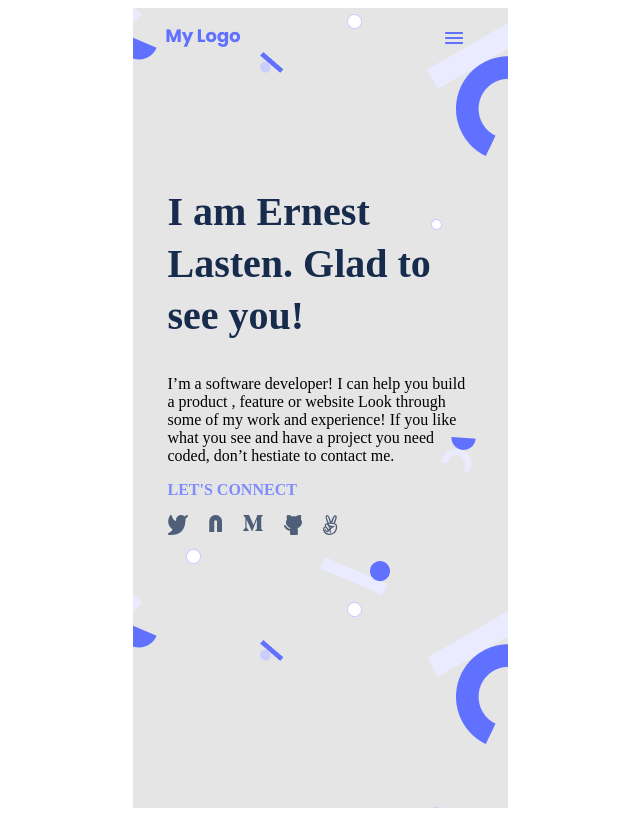
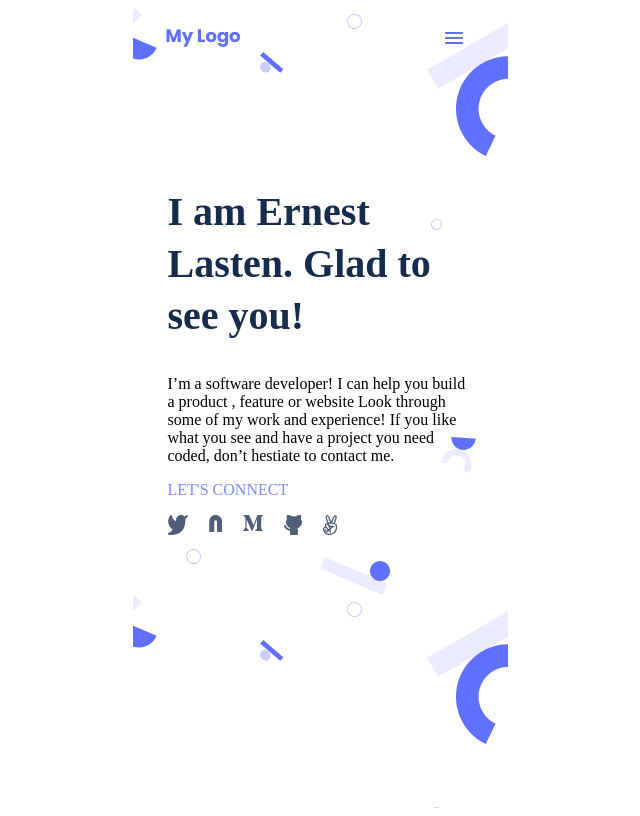
Before and after one commit to Lasten-Ernest/Lasten-Ernest-Portfolio, a website: page index.html in a window 1280 px wide. Shown: the whole page, without its empty margins (320-960 px from the left). Drawn offline with Linux system fonts and the light colour scheme.

Commit message:
Modify html and css files

```diff
--- a/index.html
+++ b/index.html
@@ -30,7 +30,7 @@
                         don’t hestiate to contact me.
                     </p>
                     <div class="connect_links">
-                        <strong class="connect_text">LET'S CONNECT</strong>
+                        <a class="connect_text">LET'S CONNECT</a>
                         <ul class="links_list">
                             <li class="media_links">
                                 <a href="#"><img src="./assets/twitterIcon.svg" alt="icon for twitter"/></a>
--- a/style.css
+++ b/style.css
@@ -1,7 +1,7 @@
 @import url('https://fonts.googleapis.com/css2?family=Poppins:ital,wght@0,100;0,200;0,300;0,400;0,500;0,600;0,700;1,100;1,200;1,300;1,500;1,600;1,700&display=swap');
 
 .main_container {
-  background-color: #e5e5e5;
+  background-color: #fff;
   max-width: 375px;
   height: 100vh;
   background-image: url("/assets/header-shapes-mobile.png");
@@ -46,6 +46,7 @@ a {
 
 .connect_text {
   color: #7f8cff;
+  font-size: 16px;
 }
 
 .media_links a:hover {
```
